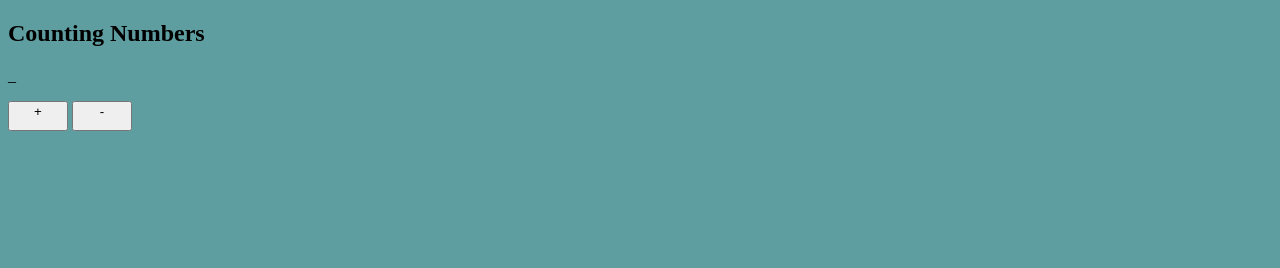
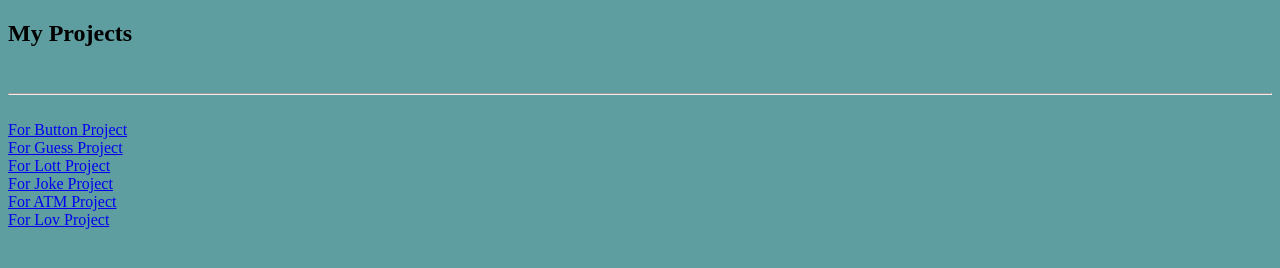
Before and after one commit to Highgore12/Projects, a plain HTML site: page index.html in a window 1280 px wide. Drawn offline with Linux system fonts and the light colour scheme.

Commit message:
My Projects

```diff
--- a/index.html
+++ b/index.html
@@ -1,20 +1,24 @@
 <!DOCTYPE html>
 <html lang="en">
 <head>
+    <link rel="stylesheet" href="style.css">
     <meta charset="UTF-8">
     <meta http-equiv="X-UA-Compatible" content="IE=edge">
     <meta name="viewport" content="width=device-width, initial-scale=1.0">
-    <title>Button</title>
-    <link rel="stylesheet" href="style.css">
-    <script src="button.js"></script>
-    <link rel="shortcut icon" href="#">
-    <h2>Counting Numbers</h2>
+    <title>My Projects</title>
 </head>
 <body>
-    <div class="Main">
-    <p id="tal">_</p>
-
-    <button onclick="plusclick()">+</button>
-    <button onclick="minusclick()">-</button>
+    <div class="main_div">
+        <div class="inner_div">
+        <h2>My Projects</h2>
+        <br><hr><br>
+        <a href="button_project/button.html" target="_blank" rel="noopener noreferrer">For Button Project</a><br>
+        <a href="guess_project/guess.HTML" target="_blank" rel="noopener noreferrer">For Guess Project</a><br>
+        <a href="lott_project/lott.html" target="_blank" rel="noopener noreferrer">For Lott Project</a><br>
+        <a href="joke_project/joke.html" target="_blank" rel="noopener noreferrer">For Joke Project</a><br>
+        <a href="atm_project/atm.html" target="_blank" rel="noopener noreferrer">For ATM Project</a><br>
+        <a href="lov_project/lov.html" target="blank" rel="noopener noreferrer">For Lov Project</a>
+        </div>
+    </div>
 </body>
 </html>
```
